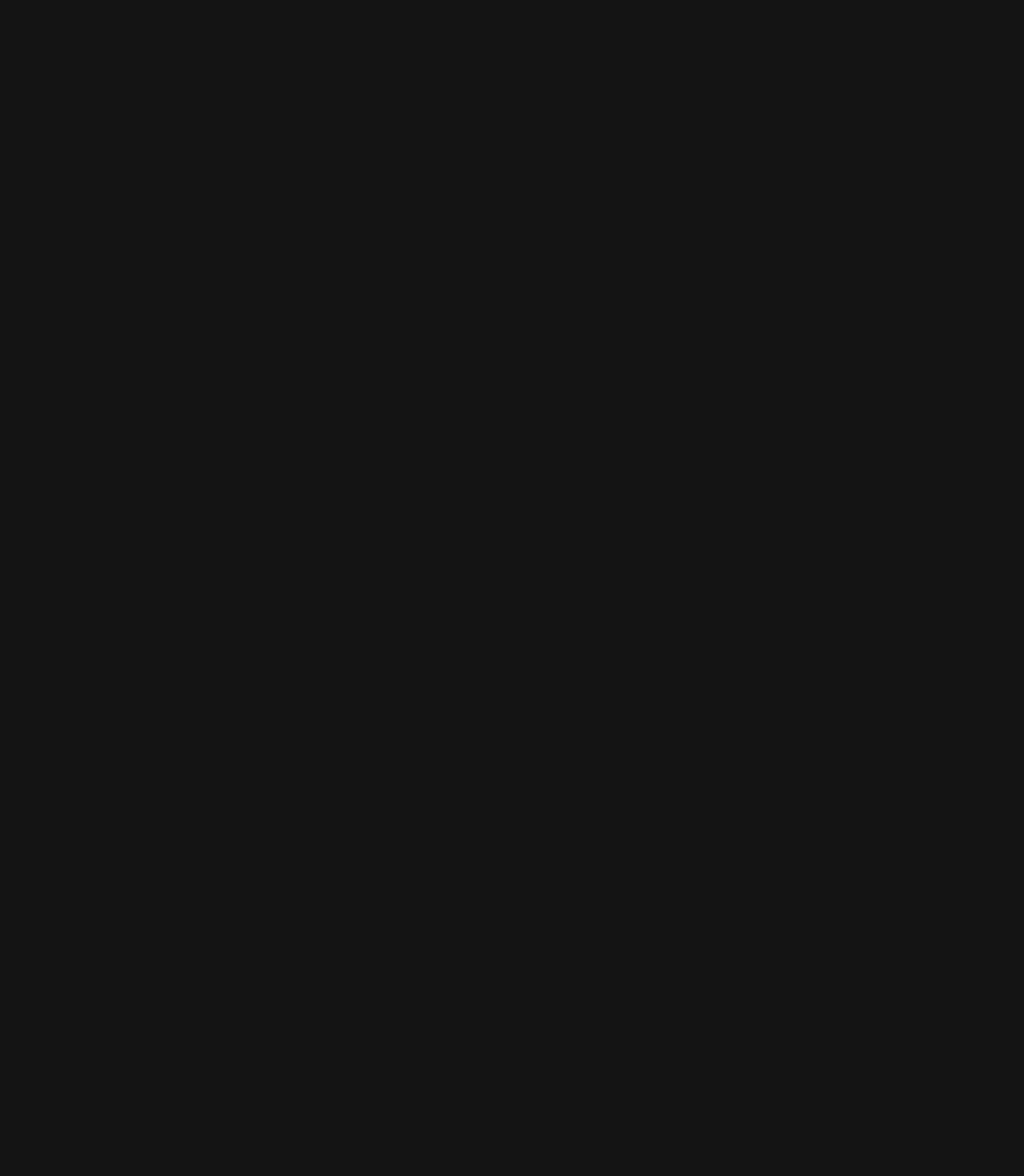
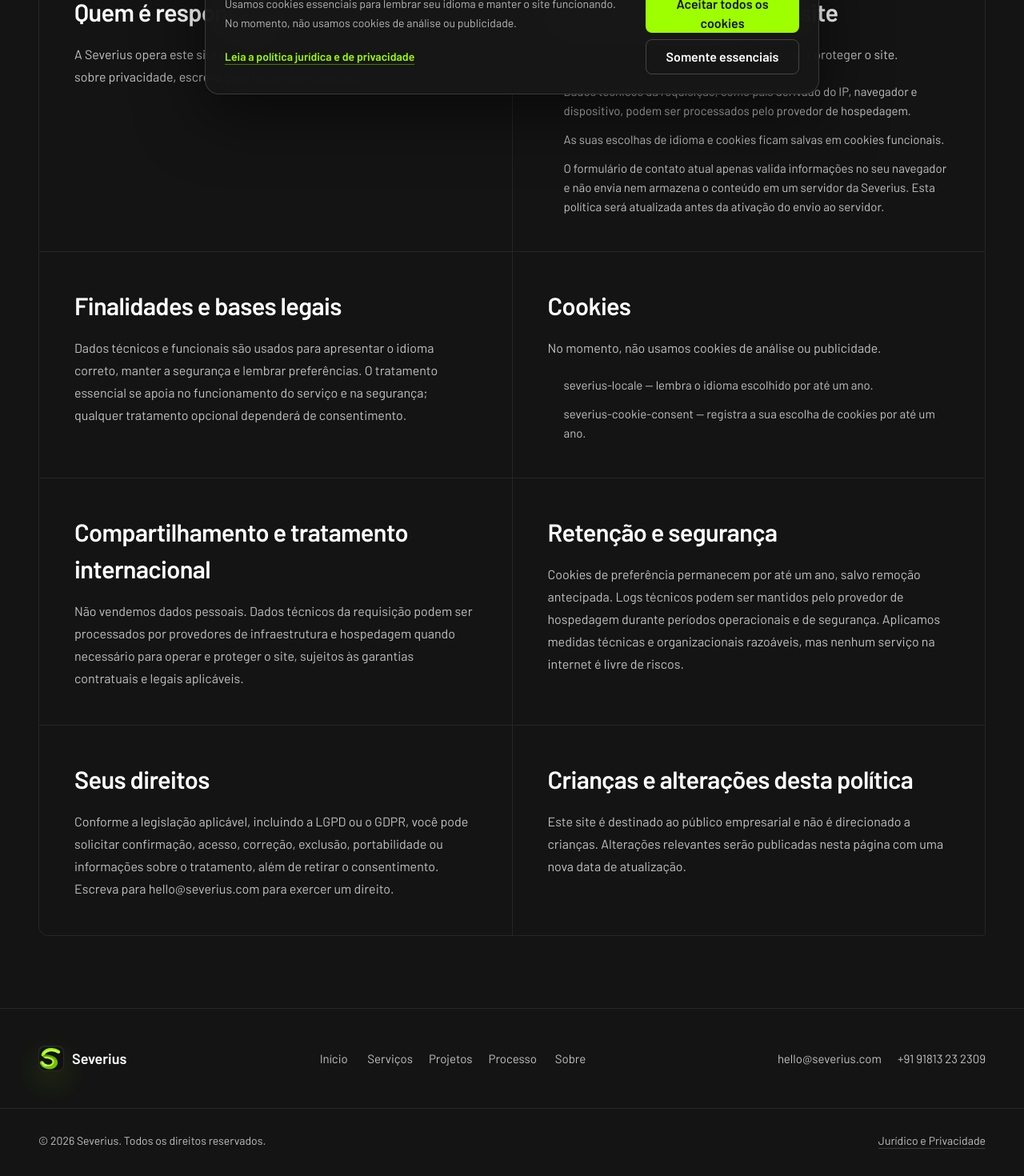
Before and after one commit to Severius-company/Severius-site, a Next.js app: page /pt-br/legal in a window 1280 px wide. Before the commit this address had no page. Shown: the part 666-2136 px from the top of the page at 80% size. Before the commit the page ends 800 px from the top, so only its background shows below. Built offline with nearby package versions, Linux system fonts and the light colour scheme.

Commit message:
feat: adiciona página jurídica e de privacidade

```diff
--- a/src/app/[locale]/layout.tsx
+++ b/src/app/[locale]/layout.tsx
@@ -65,7 +65,7 @@
         <Header locale={locale} dict={dict} />
         <main id="main" tabIndex={-1} className="pt-[72px]">{children}</main>
         <Footer locale={locale} dict={dict} />
-        <CookieConsent copy={dict.cookies} />
+        <CookieConsent copy={dict.cookies} locale={locale} />
       </body>
     </html>
   )
--- /dev/null
+++ b/src/app/[locale]/legal/page.tsx
@@ -0,0 +1,42 @@
+import type { Metadata } from 'next'
+import { Container } from '@/components/Container'
+import { PageHeader } from '@/components/PageHeader'
+import { Reveal } from '@/components/Reveal'
+import { getDictionary } from '@/content'
+import type { Locale } from '@/lib/i18n'
+import { pageMetadata } from '@/lib/metadata'
+
+type Props = { params: Promise<{ locale: string }> }
+
+export async function generateMetadata({ params }: Props): Promise<Metadata> {
+  const locale = (await params).locale as Locale
+  const h = getDictionary(locale).headers.legal
+  return pageMetadata(locale, '/legal', h.title, h.body)
+}
+
+export default async function LegalPage({ params }: Props) {
+  const locale = (await params).locale as Locale
+  const d = getDictionary(locale)
+
+  return (
+    <>
+      <PageHeader title={d.headers.legal.title} body={d.headers.legal.body} />
+      <Container className="py-[clamp(48px,7vw,96px)]">
+        <p className="mb-10 text-sm font-semibold uppercase tracking-[.14em] text-accent">{d.legal.updated}</p>
+        <div className="grid gap-px overflow-hidden rounded-r border border-line bg-line md:grid-cols-2">
+          {d.legal.sections.map((section, index) => (
+            <Reveal as="section" key={section.title} delay={(index % 2) * 70} className="bg-bg p-[clamp(24px,4vw,44px)]">
+              <h2 className="text-[clamp(22px,2.4vw,32px)] font-semibold tracking-[-.02em]">{section.title}</h2>
+              <p className="mt-4 text-[16px] leading-7 text-muted">{section.body}</p>
+              {section.items ? (
+                <ul className="mt-5 grid gap-3 pl-5 text-[15px] leading-6 text-muted">
+                  {section.items.map(item => <li key={item}>{item}</li>)}
+                </ul>
+              ) : null}
+            </Reveal>
+          ))}
+        </div>
+      </Container>
+    </>
+  )
+}
--- a/src/app/sitemap.ts
+++ b/src/app/sitemap.ts
@@ -6,7 +6,7 @@
 /** Rotas públicas sem prefixo de idioma (Careers só com a flag ligada). */
 export function sitemapPaths(): string[] {
   return [
-    '/', '/services', '/work', '/process', '/about', ...(careersEnabled ? ['/careers'] : []), '/contact',
+    '/', '/services', '/work', '/process', '/about', ...(careersEnabled ? ['/careers'] : []), '/contact', '/legal',
     ...WORK_BASE.map(w => `/work/${w.slug}`),
   ]
 }
--- a/src/components/CookieConsent.tsx
+++ b/src/components/CookieConsent.tsx
@@ -1,12 +1,13 @@
 'use client'
 
 import { useEffect, useState } from 'react'
+import Link from 'next/link'
 import type { Dictionary } from '@/content/types'
-import { COOKIE_CONSENT_COOKIE } from '@/lib/i18n'
+import { COOKIE_CONSENT_COOKIE, localePath, type Locale } from '@/lib/i18n'
 
 type Consent = 'all' | 'essential'
 
-export function CookieConsent({ copy }: { copy: Dictionary['cookies'] }) {
+export function CookieConsent({ copy, locale }: { copy: Dictionary['cookies']; locale: Locale }) {
   const [visible, setVisible] = useState(false)
 
   useEffect(() => {
@@ -28,6 +29,9 @@
         <div className="max-w-xl">
           <h2 className="text-lg font-semibold text-white">{copy.title}</h2>
           <p className="mt-2 text-sm leading-6 text-[#b8b8b8]">{copy.body}</p>
+          <Link href={localePath(locale, '/legal')} className="mt-2 inline-flex min-h-11 items-center text-sm font-semibold text-accent underline decoration-accent/40 underline-offset-4 hover:decoration-accent">
+            {copy.policy}
+          </Link>
         </div>
         <div className="flex flex-col gap-2 sm:min-w-48">
           <button type="button" onClick={() => choose('all')} className="min-h-11 rounded-rb bg-accent px-5 font-semibold text-on-accent transition-colors hover:bg-accent-hover focus-visible:outline-2 focus-visible:outline-offset-2 focus-visible:outline-accent">
--- a/src/components/Footer.tsx
+++ b/src/components/Footer.tsx
@@ -30,8 +30,11 @@
           <a href={`tel:${CONTACT.phone.replace(/\s+/g, '')}`} className="inline-flex min-h-11 items-center transition-colors duration-150 hover:text-text">{CONTACT.phone}</a>
         </div>
       </Reveal>
-      <div className="mx-auto max-w-[1280px] min-[1800px]:max-w-[1600px] border-t border-line px-[clamp(20px,4vw,48px)] pt-[18px] pb-7 text-sm text-muted">
-        {dict.footer.rights}
+      <div className="mx-auto flex max-w-[1280px] min-[1800px]:max-w-[1600px] flex-wrap items-center justify-between gap-3 border-t border-line px-[clamp(20px,4vw,48px)] pt-[18px] pb-7 text-sm text-muted">
+        <span>{dict.footer.rights}</span>
+        <Link href={localePath(locale, '/legal')} className="inline-flex min-h-11 items-center underline decoration-line2 underline-offset-4 transition-colors hover:text-text">
+          {dict.footer.legal}
+        </Link>
       </div>
     </footer>
   )
--- a/src/content/en/index.ts
+++ b/src/content/en/index.ts
@@ -60,6 +60,7 @@
     about: { title: 'About Us', body: 'Welcome to Severius, where collaboration, expertise, and client-centricity intersect to shape the future of digital innovation.' },
     careers: { title: 'Join Our Team at Severius', body: 'Unlock your potential and join our team of innovators and problem solvers.' },
     contact: { title: 'Contact Us', body: 'Get in touch with us today and let us help you with any questions or enquiries you may have.' },
+    legal: { title: 'Legal, Privacy and Cookies', body: 'Understand how the Severius website handles data, cookies and your privacy rights.' },
   },
   services: {
     design: { tab: 'Design', title: 'Design', include: 'Our design services include:', body: 'At Severius, our design team is passionate about creating stunning, user-centric designs that captivate your audience and elevate your brand.',
@@ -226,7 +227,21 @@
     accept: 'Accept all cookies',
     essential: 'Essential only',
     aria: 'Cookie preferences',
+    policy: 'Read the legal and privacy policy',
   },
-  footer: { rights: '© 2026 Severius. All rights reserved.' },
+  legal: {
+    updated: 'Last updated: 27 October 2026',
+    sections: [
+      { title: 'Who is responsible', body: 'Severius operates this institutional website. For privacy requests or questions, contact hello@severius.com.' },
+      { title: 'Data handled by this website', body: 'We process only what is necessary to deliver and protect the website.', items: ['Technical request data, such as IP-derived country, browser and device information, may be processed by our hosting provider.', 'Your language and cookie choices are stored in functional cookies.', 'The current contact form validates information only in your browser and does not send or store its contents on a Severius server. This policy will be updated before server-side submission is activated.'] },
+      { title: 'Purposes and legal grounds', body: 'Technical and functional data is used to serve the correct language, maintain security and remember your preferences. Essential processing is based on operating the service and legitimate security needs; optional processing will depend on consent.' },
+      { title: 'Cookies', body: 'We do not currently use analytics or advertising cookies.', items: ['severius-locale — remembers your language for up to one year.', 'severius-cookie-consent — records your cookie choice for up to one year.'] },
+      { title: 'Sharing and international processing', body: 'We do not sell personal data. Technical request data may be processed by infrastructure and hosting providers where required to operate and secure the website, subject to their contractual and legal safeguards.' },
+      { title: 'Retention and security', body: 'Preference cookies remain for up to one year unless you remove them earlier. Technical logs may be retained by the hosting provider for security and operational periods. We apply reasonable technical and organisational safeguards, but no internet service is risk-free.' },
+      { title: 'Your rights', body: 'Depending on applicable law, including the LGPD or GDPR, you may request confirmation, access, correction, deletion, portability or information about processing, and may withdraw consent. Contact hello@severius.com to exercise a right.' },
+      { title: 'Children and policy changes', body: 'This website is intended for business audiences and is not directed to children. Material changes to this policy will be published here with a revised update date.' },
+    ],
+  },
+  footer: { rights: '© 2026 Severius. All rights reserved.', legal: 'Legal & Privacy' },
   notFound: { title: 'Page not found', body: 'The page you are looking for does not exist.', back: 'Back to Home' },
 }
--- a/src/content/pt-br/index.ts
+++ b/src/content/pt-br/index.ts
@@ -60,6 +60,7 @@
     about: { title: 'Sobre nós', body: 'Boas-vindas à Severius, onde colaboração, experiência e foco no cliente se encontram para moldar o futuro da inovação digital.' },
     careers: { title: 'Faça parte do time Severius', body: 'Desenvolva todo o seu potencial em um time de pessoas inovadoras que adoram resolver problemas.' },
     contact: { title: 'Fale conosco', body: 'Entre em contato e deixe a gente ajudar com qualquer dúvida ou pedido que você tiver.' },
+    legal: { title: 'Jurídico, Privacidade e Cookies', body: 'Entenda como o site da Severius trata dados, cookies e os seus direitos de privacidade.' },
   },
   services: {
     design: { tab: 'Design', title: 'Design', include: 'Nossos serviços de design incluem:', body: 'Na Severius, nosso time de design é apaixonado por criar experiências bonitas e centradas no usuário, que encantam o seu público e valorizam a sua marca.',
@@ -226,7 +227,21 @@
     accept: 'Aceitar todos os cookies',
     essential: 'Somente essenciais',
     aria: 'Preferências de cookies',
+    policy: 'Leia a política jurídica e de privacidade',
   },
-  footer: { rights: '© 2026 Severius. Todos os direitos reservados.' },
+  legal: {
+    updated: 'Última atualização: 27 de outubro de 2026',
+    sections: [
+      { title: 'Quem é responsável', body: 'A Severius opera este site institucional. Para solicitações ou dúvidas sobre privacidade, escreva para hello@severius.com.' },
+      { title: 'Dados tratados por este site', body: 'Tratamos somente o necessário para entregar e proteger o site.', items: ['Dados técnicos da requisição, como país derivado do IP, navegador e dispositivo, podem ser processados pelo provedor de hospedagem.', 'As suas escolhas de idioma e cookies ficam salvas em cookies funcionais.', 'O formulário de contato atual apenas valida informações no seu navegador e não envia nem armazena o conteúdo em um servidor da Severius. Esta política será atualizada antes da ativação do envio ao servidor.'] },
+      { title: 'Finalidades e bases legais', body: 'Dados técnicos e funcionais são usados para apresentar o idioma correto, manter a segurança e lembrar preferências. O tratamento essencial se apoia no funcionamento do serviço e na segurança; qualquer tratamento opcional dependerá de consentimento.' },
+      { title: 'Cookies', body: 'No momento, não usamos cookies de análise ou publicidade.', items: ['severius-locale — lembra o idioma escolhido por até um ano.', 'severius-cookie-consent — registra a sua escolha de cookies por até um ano.'] },
+      { title: 'Compartilhamento e tratamento internacional', body: 'Não vendemos dados pessoais. Dados técnicos da requisição podem ser processados por provedores de infraestrutura e hospedagem quando necessário para operar e proteger o site, sujeitos às garantias contratuais e legais aplicáveis.' },
+      { title: 'Retenção e segurança', body: 'Cookies de preferência permanecem por até um ano, salvo remoção antecipada. Logs técnicos podem ser mantidos pelo provedor de hospedagem durante períodos operacionais e de segurança. Aplicamos medidas técnicas e organizacionais razoáveis, mas nenhum serviço na internet é livre de riscos.' },
+      { title: 'Seus direitos', body: 'Conforme a legislação aplicável, incluindo a LGPD ou o GDPR, você pode solicitar confirmação, acesso, correção, exclusão, portabilidade ou informações sobre o tratamento, além de retirar o consentimento. Escreva para hello@severius.com para exercer um direito.' },
+      { title: 'Crianças e alterações desta política', body: 'Este site é destinado ao público empresarial e não é direcionado a crianças. Alterações relevantes serão publicadas nesta página com uma nova data de atualização.' },
+    ],
+  },
+  footer: { rights: '© 2026 Severius. Todos os direitos reservados.', legal: 'Jurídico e Privacidade' },
   notFound: { title: 'Página não encontrada', body: 'A página que você procura não existe.', back: 'Voltar para o início' },
 }
--- a/src/content/types.ts
+++ b/src/content/types.ts
@@ -5,7 +5,7 @@
 export type JobGroup = 'Design' | 'Development' | 'Management' | 'QA'
 export type JobFilter = 'All' | JobGroup
 export type ServiceId = 'design' | 'engineering' | 'project-management'
-export type HeaderKey = 'services' | 'work' | 'process' | 'about' | 'careers' | 'contact'
+export type HeaderKey = 'services' | 'work' | 'process' | 'about' | 'careers' | 'contact' | 'legal'
 export type NavKey = 'home' | 'services' | 'work' | 'process' | 'about' | 'careers'
 export type NeedId = 'web-design' | 'mobile-app-design' | 'engineering' | 'collaboration' | 'others'
 export type BudgetId = 'under-5k' | '5k-15k' | '15k-50k' | '50k-plus'
@@ -36,6 +36,10 @@
 export interface TitleBody {
   title: string
   body: string
+}
+
+export interface LegalSection extends TitleBody {
+  items?: string[]
 }
 
 /** Textos de UI usados por componentes client (só strings: serializável). */
@@ -147,7 +151,8 @@
   }
   faqs: { q: string; a: string }[]
   cta: { title: string; body: string; button: string }
-  cookies: { title: string; body: string; accept: string; essential: string; aria: string }
-  footer: { rights: string }
+  cookies: { title: string; body: string; accept: string; essential: string; aria: string; policy: string }
+  legal: { updated: string; sections: LegalSection[] }
+  footer: { rights: string; legal: string }
   notFound: { title: string; body: string; back: string }
 }
```
Also changed, not shown: 1 other file (tests, documents, lock files or other folders).
